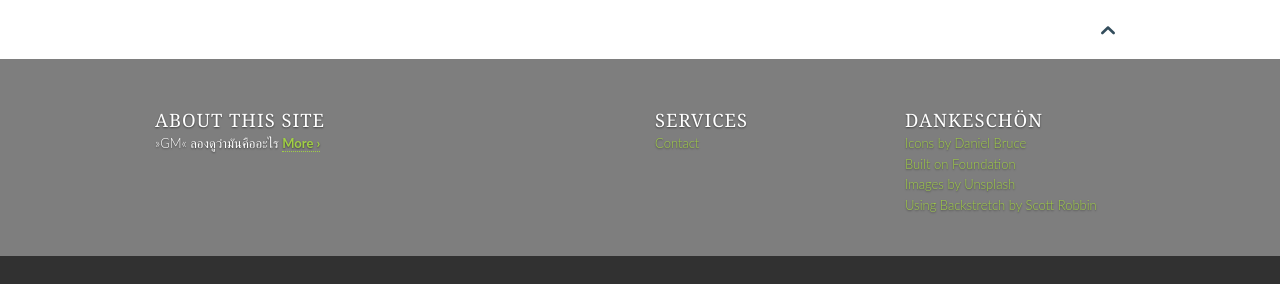
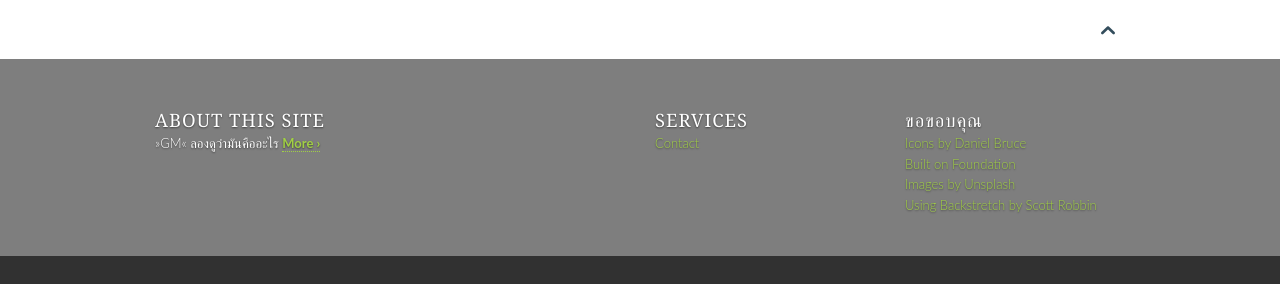
Before and after one commit to hatyairoiroi/hatyairoiroi.github.io, a Jekyll site: the page built from index.md, in a window 1280 px wide. Shown: the part 1619-1903 px from the top of the page. Built offline with Jekyll 4.4.1, drawn with Linux system fonts in a browser that asks for light colours.

Commit message:
Update network.yml

```diff
--- a/_data/network.yml
+++ b/_data/network.yml
@@ -1,5 +1,5 @@
 
-- menu_name: "Dankeschön"
+- menu_name: "ขอขอบคุณ"
 
 - name: "Icons by Daniel Bruce"
   url: "http://entypo.com/"
```
